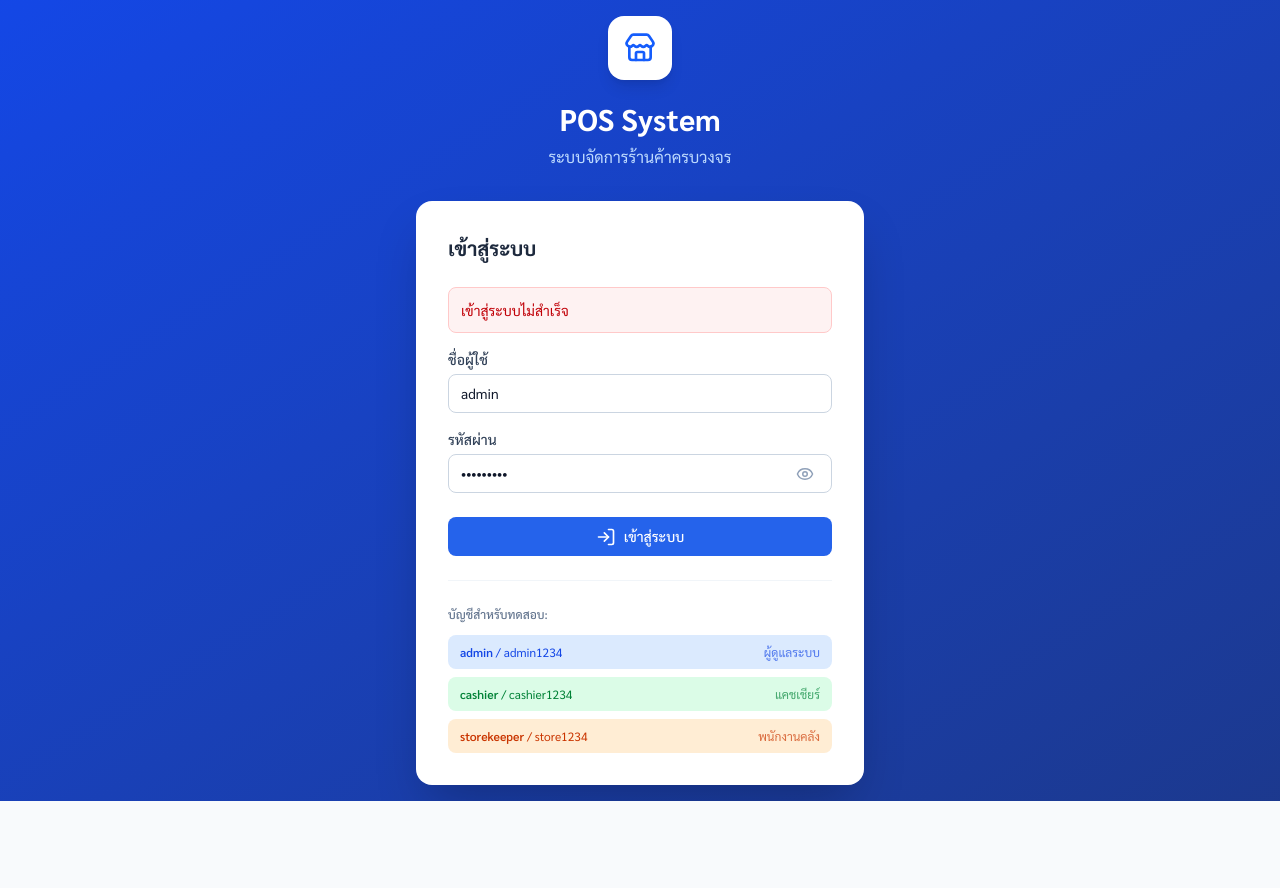
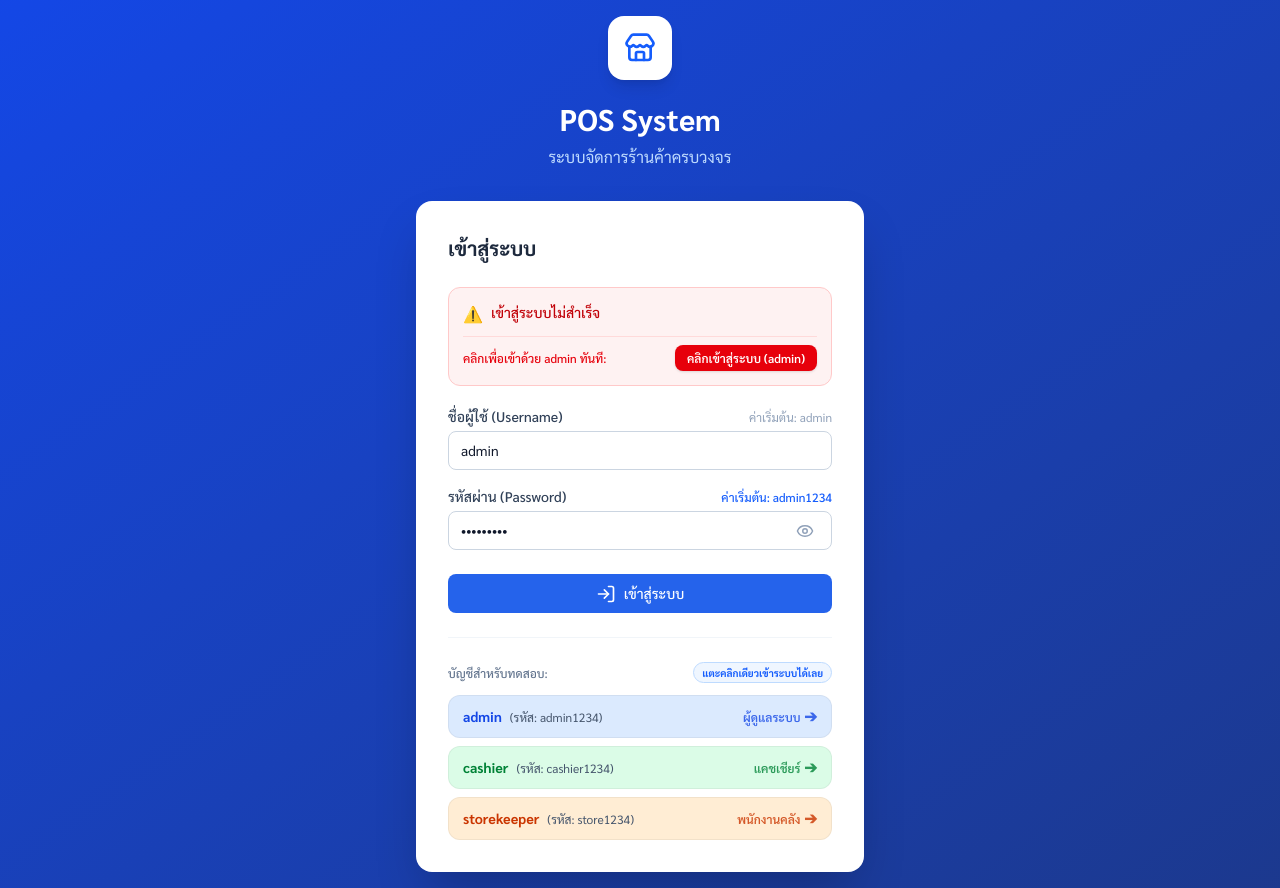
Before and after one commit to modify-su/pos-system, a React (Vite) app in the folder frontend/: page /login in a window 1280 px wide. Both pictures are taken after a click on the button "เข้าสู่ระบบ". Before the commit the page ends 801 px from the top, so only its background shows below. Built offline with nearby package versions, Linux system fonts and the light colour scheme; no server answers; what html5-qrcode would draw is missing.

Commit message:
fix: relax login passwords for demo accounts and add one-click login buttons on LoginPage

```diff
--- a/frontend/src/pages/LoginPage.tsx
+++ b/frontend/src/pages/LoginPage.tsx
@@ -18,6 +18,21 @@ export default function LoginPage() {
     setError('');
     try {
       await login(username, password);
+      navigate('/dashboard');
+    } catch (err: any) {
+      setError(err.response?.data?.message || 'เข้าสู่ระบบไม่สำเร็จ');
+    } finally {
+      setLoading(false);
+    }
+  };
+
+  const handleQuickLogin = async (u: string, p: string) => {
+    setUsername(u);
+    setPassword(p);
+    setLoading(true);
+    setError('');
+    try {
+      await login(u, p);
       navigate('/dashboard');
     } catch (err: any) {
       setError(err.response?.data?.message || 'เข้าสู่ระบบไม่สำเร็จ');
@@ -49,39 +64,59 @@ export default function LoginPage() {
           <h2 className="text-xl font-bold text-slate-800 mb-6">เข้าสู่ระบบ</h2>
 
           {error && (
-            <div className="mb-4 p-3 bg-red-50 border border-red-200 rounded-lg text-red-700 text-sm">
-              {error}
+            <div className="mb-5 p-3.5 bg-red-50 border border-red-200 rounded-xl text-red-700 text-sm space-y-2.5">
+              <div className="flex items-start gap-2">
+                <span className="text-base leading-none">⚠️</span>
+                <span className="font-medium text-xs sm:text-sm leading-relaxed">{error}</span>
+              </div>
+              <div className="pt-2 border-t border-red-200/60 flex flex-wrap items-center justify-between gap-2">
+                <span className="text-xs text-red-600 font-medium">คลิกเพื่อเข้าด้วย admin ทันที:</span>
+                <button
+                  type="button"
+                  onClick={() => handleQuickLogin('admin', 'admin1234')}
+                  className="px-3 py-1 bg-red-600 hover:bg-red-700 text-white font-semibold rounded-lg text-xs transition-all shadow-sm active:scale-95 cursor-pointer"
+                >
+                  คลิกเข้าสู่ระบบ (admin)
+                </button>
+              </div>
             </div>
           )}
 
           <form onSubmit={handleSubmit} className="space-y-4">
             <div>
-              <label className="block text-sm font-medium text-slate-700 mb-1">ชื่อผู้ใช้</label>
+              <div className="flex justify-between items-center mb-1">
+                <label className="block text-sm font-medium text-slate-700">ชื่อผู้ใช้ (Username)</label>
+                <span className="text-xs text-slate-400 font-mono">ค่าเริ่มต้น: admin</span>
+              </div>
               <input
                 className="input"
                 value={username}
                 onChange={e => setUsername(e.target.value)}
-                placeholder="username"
+                placeholder="admin"
                 autoComplete="username"
                 required
               />
             </div>
             <div>
-              <label className="block text-sm font-medium text-slate-700 mb-1">รหัสผ่าน</label>
+              <div className="flex justify-between items-center mb-1">
+                <label className="block text-sm font-medium text-slate-700">รหัสผ่าน (Password)</label>
+                <span className="text-xs text-blue-600 font-mono font-medium">ค่าเริ่มต้น: admin1234</span>
+              </div>
               <div className="relative">
                 <input
                   className="input pr-12"
                   type={showPass ? 'text' : 'password'}
                   value={password}
                   onChange={e => setPassword(e.target.value)}
-                  placeholder="password"
+                  placeholder="admin1234 หรือ 1234"
                   autoComplete="current-password"
                   required
                 />
                 <button
                   type="button"
                   onClick={() => setShowPass(!showPass)}
-                  className="absolute right-3.5 top-1/2 -translate-y-1/2 text-slate-400 hover:text-slate-600 p-1 flex items-center justify-center"
+                  className="absolute right-3.5 top-1/2 -translate-y-1/2 text-slate-400 hover:text-slate-600 p-1 flex items-center justify-center cursor-pointer"
+                  title={showPass ? 'ซ่อนรหัสผ่าน' : 'ดูรหัสผ่าน'}
                 >
                   {showPass ? <EyeOff size={18} /> : <Eye size={18} />}
                 </button>
@@ -95,16 +130,29 @@ export default function LoginPage() {
 
           {/* Quick accounts */}
           <div className="mt-6 pt-6 border-t border-slate-100">
-            <p className="text-xs text-slate-500 mb-3 font-medium">บัญชีสำหรับทดสอบ:</p>
+            <p className="text-xs text-slate-500 mb-3 font-medium flex items-center justify-between">
+              <span>บัญชีสำหรับทดสอบ:</span>
+              <span className="text-[10px] text-blue-600 font-bold bg-blue-50 px-2 py-0.5 rounded-full border border-blue-200">
+                แตะคลิกเดียวเข้าระบบได้เลย
+              </span>
+            </p>
             <div className="space-y-2">
               {accounts.map(a => (
                 <button
+                  type="button"
                   key={a.u}
-                  onClick={() => { setUsername(a.u); setPassword(a.p); }}
-                  className={`w-full text-left px-3 py-2 rounded-lg text-xs ${a.color} hover:opacity-80 transition-opacity`}
+                  onClick={() => handleQuickLogin(a.u, a.p)}
+                  className={`w-full text-left px-3.5 py-2.5 rounded-xl text-xs ${a.color} hover:opacity-90 hover:shadow-sm transition-all border border-black/5 flex items-center justify-between group active:scale-98 cursor-pointer`}
+                  title={`คลิกเพื่อเข้าสู่ระบบด้วยบัญชี ${a.u}`}
                 >
-                  <span className="font-semibold">{a.u}</span> / {a.p}
-                  <span className="float-right opacity-70">{a.r}</span>
+                  <div>
+                    <span className="font-bold text-sm">{a.u}</span>
+                    <span className="text-slate-600 ml-2 font-mono text-xs">(รหัส: {a.p})</span>
+                  </div>
+                  <span className="font-semibold text-xs opacity-80 group-hover:opacity-100 flex items-center gap-1">
+                    <span>{a.r}</span>
+                    <span className="text-sm font-bold">➔</span>
+                  </span>
                 </button>
               ))}
             </div>
```
Also changed, not shown: package.json (added, +12 -0 lines), 1 other file (tests, documents, lock files or other folders).
